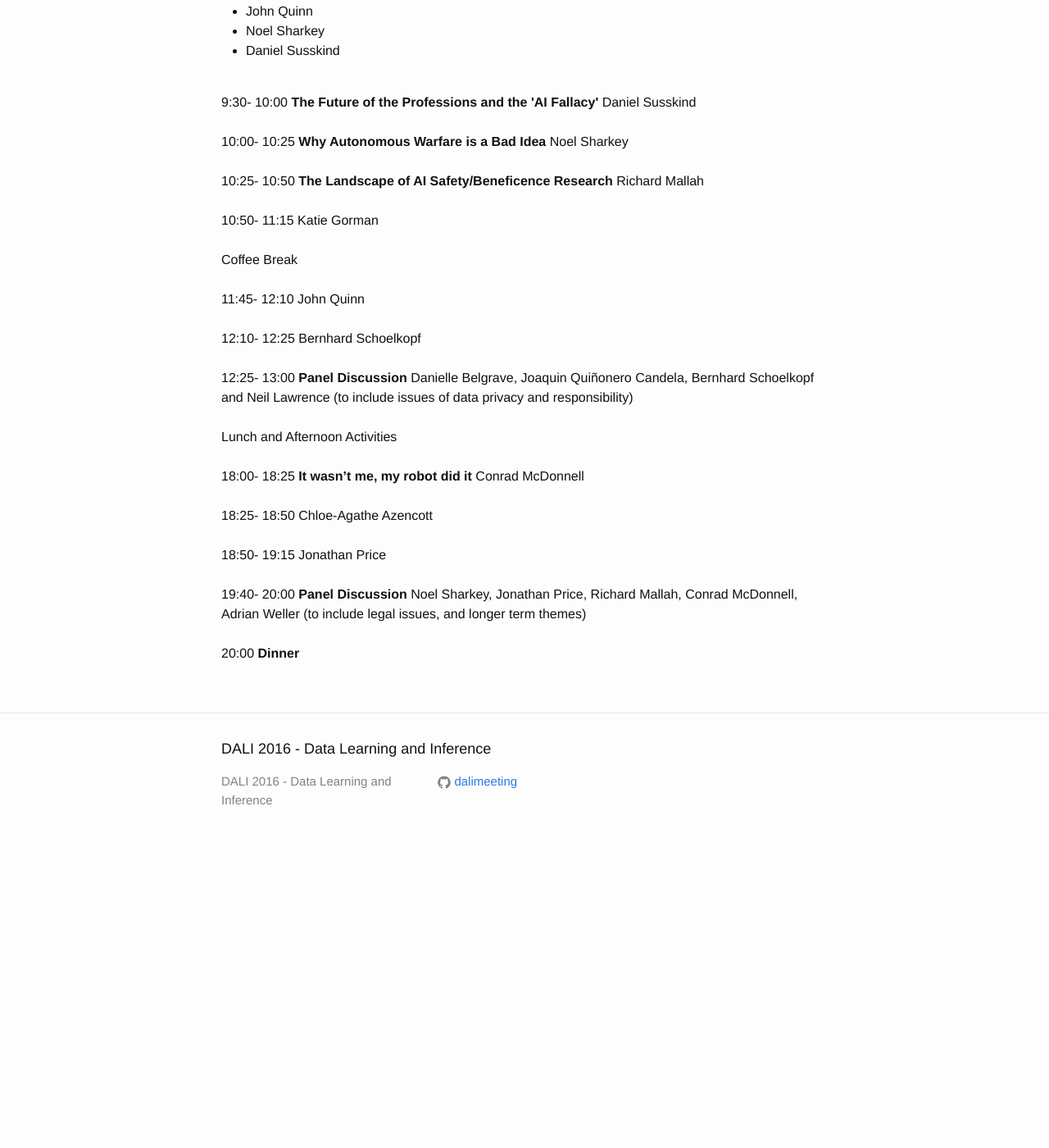
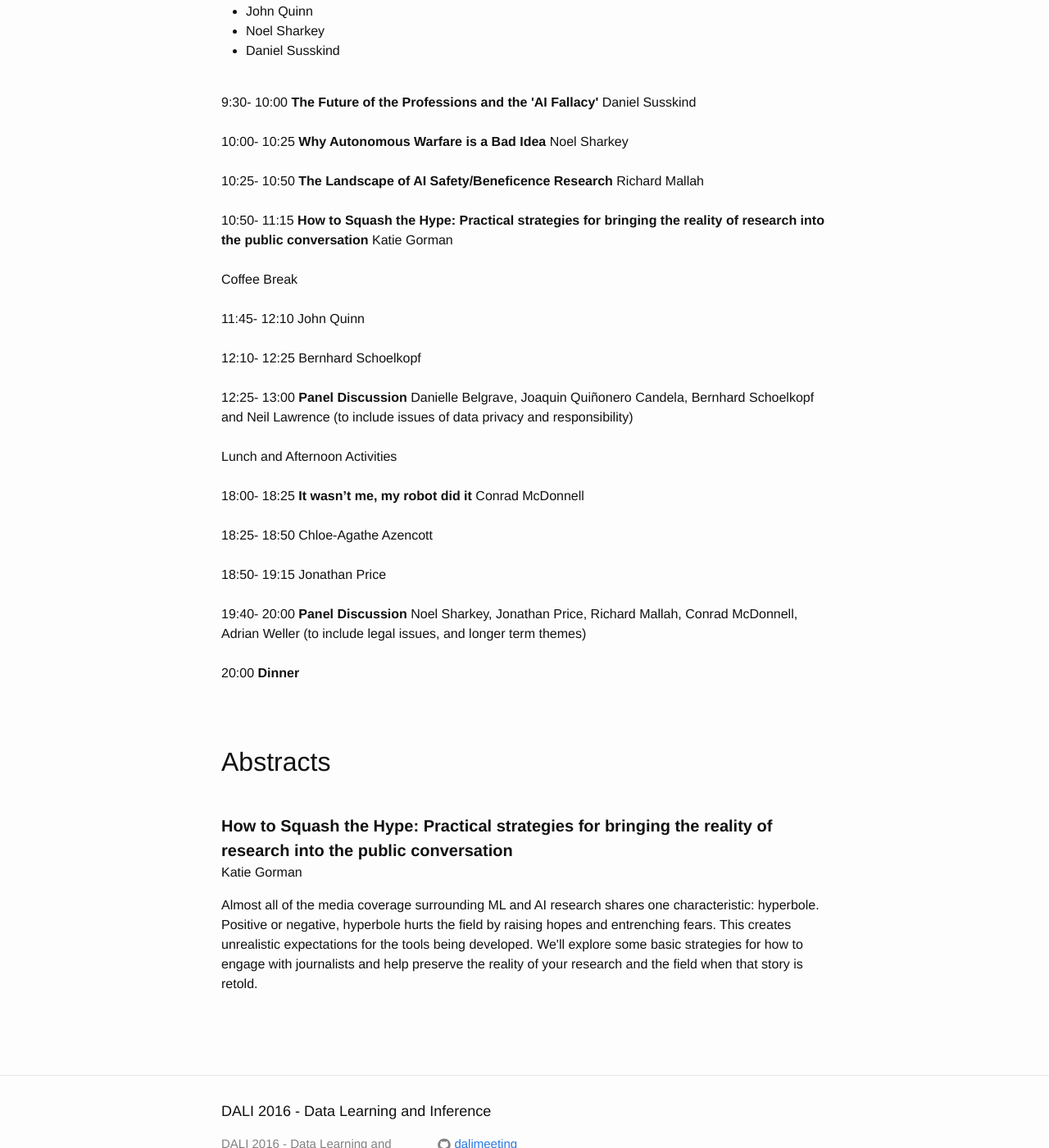
Before and after one commit to dalimeeting/dalimeeting.github.io, a Jekyll site: the page built from _posts/2016-04-01-machine-learning-society.md, in a window 1280 px wide and 1400 px high, scrolled down 781 px. Shown: the whole window at 82% size. Built offline with Jekyll 4.4.1, drawn with Linux system fonts in a browser that asks for light colours; before the commit the page ends 1828 px from its top, so only the background shows below that.

Commit message:
katie gorman abstract online

```diff
--- a/_posts/2016-04-01-machine-learning-society.md
+++ b/_posts/2016-04-01-machine-learning-society.md
@@ -32,10 +33,11 @@ Research"
   speaker: "Richard Mallah"
   start: "10:25"
   end: "10:50"
-- title: ""
+- title: "How to Squash the Hype: Practical strategies for bringing the reality of research into the public conversation"
   speaker: "Katie Gorman"
   start: "10:50"
   end: "11:15"
+  abstract: "Almost all of the media coverage surrounding ML and AI research shares one characteristic: hyperbole. Positive or negative, hyperbole hurts the field by raising hopes and entrenching fears. This creates unrealistic expectations for the tools being developed. We'll explore some basic strategies for how to engage with journalists and help preserve the reality of your research and the field when that story is retold."
 - title: ""
   start: "Coffee Break"
 - title: ""
```
Also changed, not shown: other parts of _posts/2016-04-01-machine-learning-society.md (+1 -0 lines).
